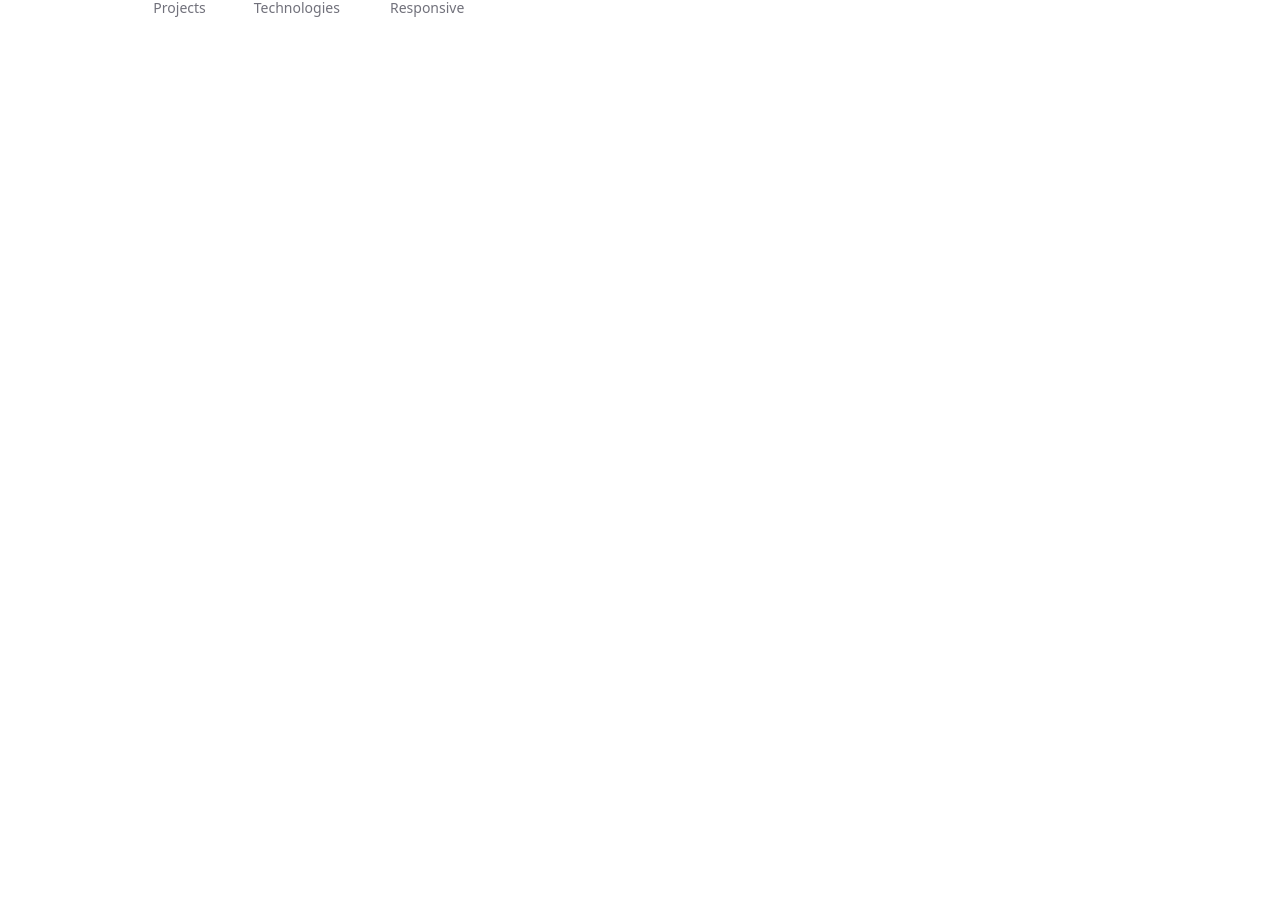
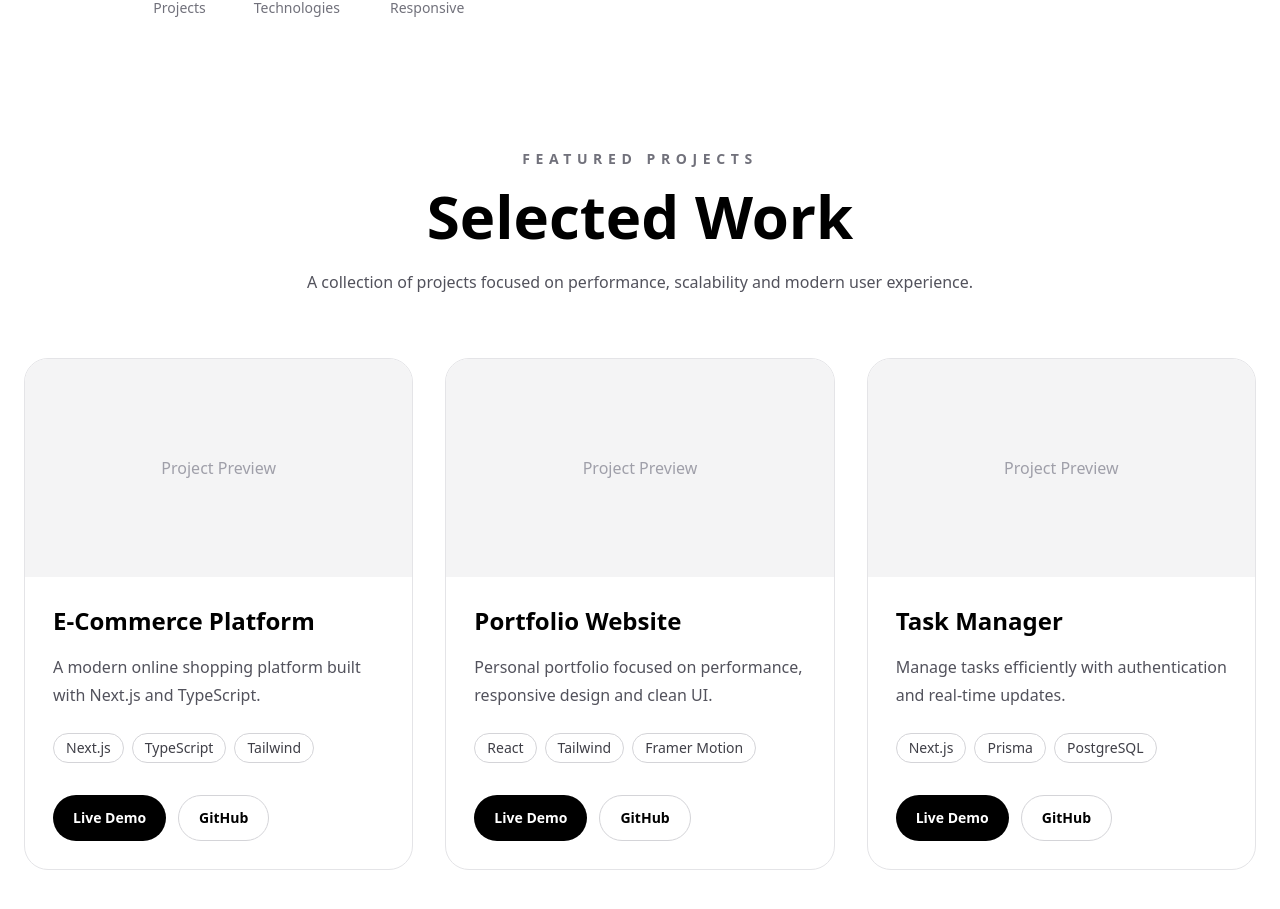
Before and after one commit to Masoud2025/Devfolio, a Next.js app: page / in a window 1280 px wide. Shown: the part 911-1820 px from the top of the page. Before the commit the page ends 929 px from the top, so only its background shows below. Built offline with nearby package versions, Linux system fonts and the light colour scheme.

Commit message:
feat(ui): implement responsive layout and core sections (hero, tech stack, featured projects)
Configure responsive layout: mobile uses flex-col, desktop uses flex-row
Add Hero section component
Add Tech Stack section
Create Featured Projects component

```diff
--- /dev/null
+++ b/app/components/sections/FeaturedProjects.tsx
@@ -0,0 +1,94 @@
+export default function Projects() {
+  const projects = [
+    {
+      title: "E-Commerce Platform",
+      description:
+        "A modern online shopping platform built with Next.js and TypeScript.",
+      tech: ["Next.js", "TypeScript", "Tailwind"],
+    },
+    {
+      title: "Portfolio Website",
+      description:
+        "Personal portfolio focused on performance, responsive design and clean UI.",
+      tech: ["React", "Tailwind", "Framer Motion"],
+    },
+    {
+      title: "Task Manager",
+      description:
+        "Manage tasks efficiently with authentication and real-time updates.",
+      tech: ["Next.js", "Prisma", "PostgreSQL"],
+    },
+  ];
+
+  return (
+    <section
+      id="projects"
+      className="mx-auto max-w-7xl px-6 py-32"
+    >
+      {/* Header */}
+      <div className="mb-16 text-center">
+        <span className="text-sm font-semibold uppercase tracking-[0.4em] text-zinc-500">
+          Featured Projects
+        </span>
+
+        <h2 className="mt-4 text-4xl font-black text-black md:text-6xl">
+          Selected Work
+        </h2>
+
+        <p className="mx-auto mt-6 max-w-2xl text-zinc-600">
+          A collection of projects focused on performance,
+          scalability and modern user experience.
+        </p>
+      </div>
+
+      {/* Projects */}
+      <div className="grid gap-8 lg:grid-cols-3">
+        {projects.map((project) => (
+          <article
+            key={project.title}
+            className="group overflow-hidden rounded-3xl border border-zinc-200 bg-white transition-all duration-300 hover:-translate-y-2 hover:border-black"
+          >
+            {/* Image */}
+            <div className="flex aspect-video items-center justify-center bg-zinc-100">
+              <span className="text-zinc-400">Project Preview</span>
+            </div>
+
+            {/* Content */}
+            <div className="p-7">
+              <h3 className="text-2xl font-bold text-black">
+                {project.title}
+              </h3>
+
+              <p className="mt-4 leading-7 text-zinc-600">
+                {project.description}
+              </p>
+
+              {/* Tech */}
+              <div className="mt-6 flex flex-wrap gap-2">
+                {project.tech.map((item) => (
+                  <span
+                    key={item}
+                    className="rounded-full border border-zinc-300 px-3 py-1 text-sm text-zinc-700"
+                  >
+                    {item}
+                  </span>
+                ))}
+              </div>
+
+              {/* Buttons */}
+              <div className="mt-8 flex gap-3">
+                <button className="rounded-full bg-black px-5 py-3 text-sm font-semibold text-white transition hover:bg-zinc-800">
+                  Live Demo
+                </button>
+
+                <button className="rounded-full border border-zinc-300 px-5 py-3 text-sm font-semibold transition hover:border-black">
+                  GitHub
+                </button>
+              </div>
+            </div>
+          </article>
+        ))}
+      </div>
+    </section>
+  );
+}
--- a/app/page.tsx
+++ b/app/page.tsx
@@ -1,13 +1,17 @@
 import Navbar from "./components/layout/Navbar";
+import Projects from "./components/sections/FeaturedProjects";
 import HeroCTA from "./components/sections/Hero";
 import TechStack from "./components/sections/TechStack";
 
 export default function Home() {
   return (
-    <section className="flex  flex-col  md:flex-row md:justify-center md:items-center">
+    <section className="flex  flex-col ">
       <Navbar />
-      <HeroCTA />
-      <TechStack />
+      <div className="flex flex-col md:flex-row md:justify-center md:items-center">
+        <HeroCTA />
+        <TechStack />
+      </div>
+      <Projects />
     </section>
   );
 }
```
